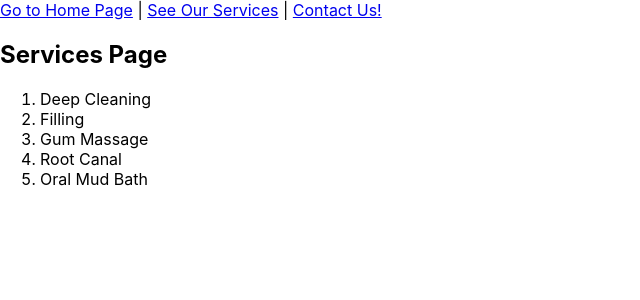
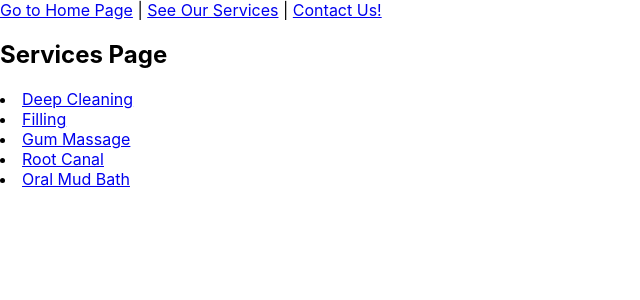
Before and after one commit to aprilkrg/dental-spa, a React (Create React App) app: page /services in a window 1280 px wide. Shown: the top 300 px of the page, without its empty margins (0-640 px from the left). Built offline with nearby package versions, Linux system fonts and the light colour scheme.

Commit message:
add Link to Service to individual Service page

```diff
--- a/src/App.js
+++ b/src/App.js
@@ -5,6 +5,8 @@ import Home from "./components/pages/Home";
 import Services from "./components/pages/Services";
 import Contact from "./components/pages/Contact";
 import Header from "./components/partials/Header";
+import Service from "./components/pages/Service";
+import serviceDetails from "./data/serviceDetails";
 
 const App = () => {
 		let services = [
@@ -19,8 +21,11 @@ const App = () => {
 					<Header />
 					<Routes>
 						<Route path="/" element={<Home />} />
-						<Route path="/services/*"
-							element={<Services services={services}/>}
+						<Route path="/services"
+							element={<Services services={serviceDetails}/>}
+						/>
+						<Route path="/services/:id"
+							element={<Service services={serviceDetails}/>}
 						/>
 						<Route path="/contact" element={<Contact />} />
 					</Routes>
--- a/src/components/pages/Contact.js
+++ b/src/components/pages/Contact.js
@@ -2,6 +2,7 @@ const Contact = (props) => {
     return (
         <>
             <h2>Contact Page</h2>
+            <p>{props.id}</p>
         </>
     )
 }
--- /dev/null
+++ b/src/components/pages/Service.js
@@ -0,0 +1,14 @@
+import {useParams} from 'react-router-dom'
+
+const Service = (props) => {
+    let {id} = useParams()
+    const service = props.services.find(service => service.id.toString() === id)
+    return (
+        <div key={`service-${service.id}`}>
+            <h3>{service.name}</h3>
+            <h6>{service.price}</h6>
+            <p>{service.description}</p>
+        </div>
+    )
+}
+export default Service
--- a/src/components/pages/Services.js
+++ b/src/components/pages/Services.js
@@ -1,13 +1,16 @@
+import {Link} from 'react-router-dom'
+
 const Services = (props) => {
     const servicesArr = props.services.map((service, i) => {
-        return <li key={`service-${i}`}>{service}</li>
+        return <li>
+            <Link to={`/services/${service.id}`} key={`service-${i}`}>{service.name}</Link>
+        </li>
     })
+
     return (
         <>
             <h2>Services Page</h2>
-            <ol>
-              {servicesArr}
-            </ol>
+            {servicesArr}
         </>
     )
 }
--- /dev/null
+++ b/src/data/serviceDetails.js
@@ -0,0 +1,33 @@
+const serviceDetails = [
+    {
+        id: 1,
+        name: 'Deep Cleaning',
+        price: 80.80,
+        description: 'Why settle for surface cleaning when you can clean deep in your teeth\'s spirit? With Dental Spa\'s Deep Cleaning, your smile will be shining just as bright as your aura.\nTake a journey with us as we lift your smile and your spirit to new heights. The deep cleaning starts with a scrub to remove the plaque and bad vibes off your teeth. This is followed by sonic therapy where we put a bell in your mouth and ring it in fibonocci sequence time. The session concludes with a hot mouth press where we wrap your teeth in freshly made toast (Gluten free options are available).'
+    },
+    {
+        id: 2,
+        name: 'Filling',
+        price: 133.99,
+        description: 'We will remove the decayed portion of the tooth and then "fill" the area on the tooth where the decayed material was removed. These are also used to repair cracked or broken teeth and teeth that have been worn down from misuse and the pull of Mercury in retrograde.'
+    },
+    {
+        id: 3,
+        name: 'Gum Massage',
+        price: 40.03,
+        description: 'A luxureous treatment at a reasonable price! Dental Spa\'s world-renowned gum massage invovles our denticians rejuvinating your teeth holsters with dead sea salt, turkish hamam oil, and lotus petals. You\'ll leave with the softest gums around and something to brag to your friends about'
+    },
+    {
+        id: 4,
+        name: 'Root Canal',
+        price: 240.98,
+        description: 'Root canal is our treatment to repair and save a badly damaged or infected teeth instead of removing them. We clean the canals inside a tooth\'s root. This endodontic treatment replaces the pulp tissue of your teeth with organic potato starch in a cutting edge technique soon to be approved by the FDC.'
+    },
+    {
+        id: 5,
+        name: 'Oral Mud Bath',
+        price: 100.00,
+        description: 'We shove your face in mud. Very good.'
+    }
+]
+export default serviceDetails
```
Also changed, not shown: 1 other file (tests, documents, lock files or other folders).
